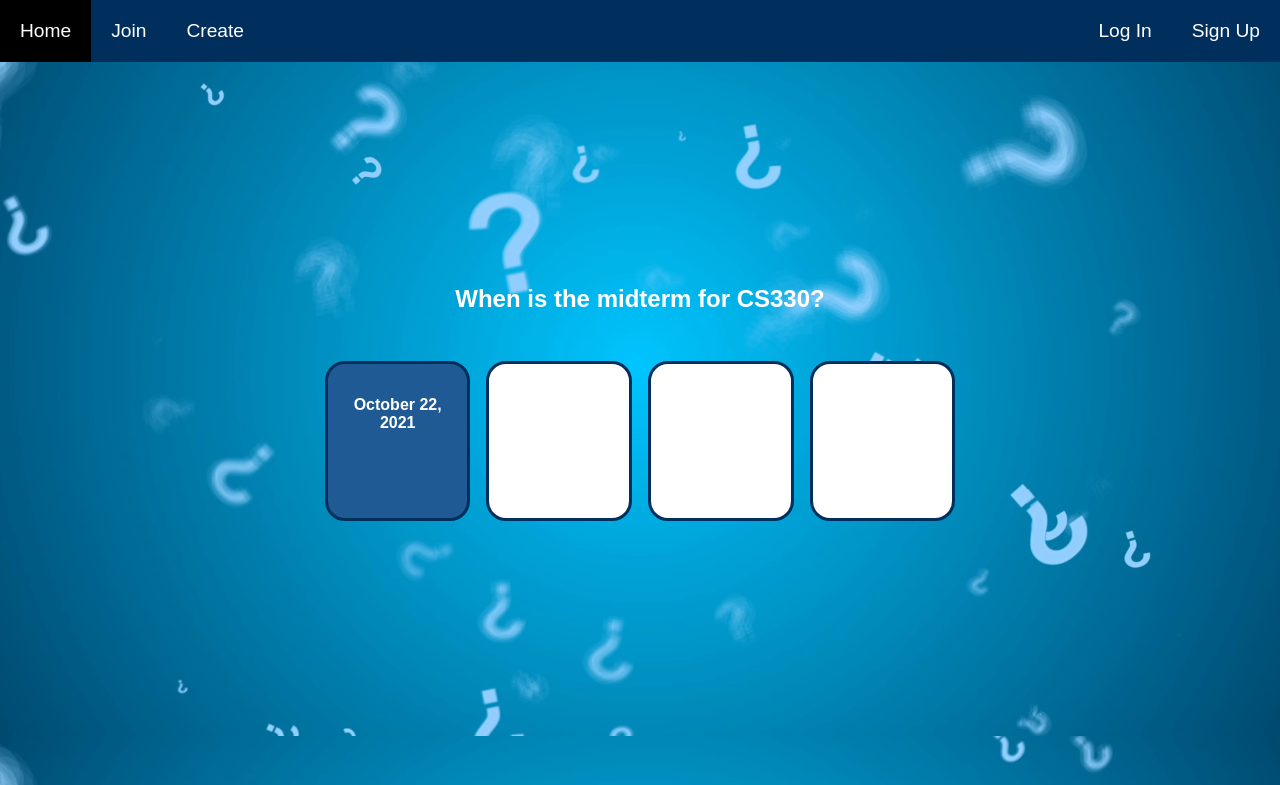
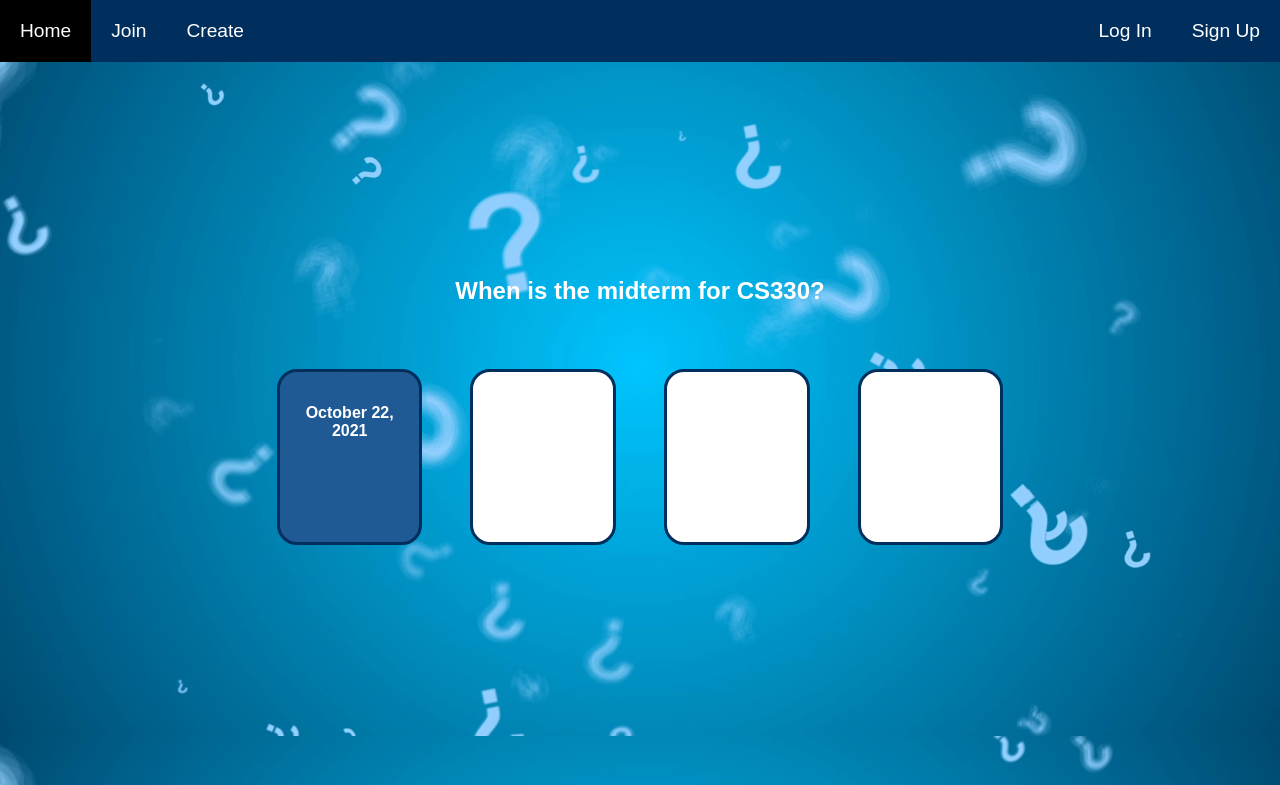
Before and after one commit to milesHerrick/quiz-project, a PHP site: page /questions.html in a window 1280 px wide. Shown: the top 785 px of the page. Run offline with PHP 8.4, Linux system fonts and the light colour scheme.

Commit message:
fixed comments

```diff
--- a/home.css
+++ b/home.css
@@ -33,11 +33,12 @@ p{
 #homeCard {
 	margin-top: 10%;
 	width: 80%;
-
+	/*
 	#we can discuss this later
 	#border: 2px solid #002f5d;
 	#border-radius: 20px;
 	#backdrop-filter: blur(5px);
+    */
 }
 
 #homeButtons {
--- a/join.css
+++ b/join.css
@@ -17,10 +17,11 @@ body {
   flex-direction: column;
   align-items: center;
   justify-content: center;
-
+  /*
   #we can discuss this later
   #border: 2px solid #002f5d;
   #border-radius: 20px;
+  */
   width: 80%;
 }
 form{
@@ -48,7 +49,7 @@ form{
   background-color: black;
 }
 h2{
-  #margin: 5%;
+  margin: 5%;
   font-size: 3em;
   font-family: Arial, Helvetica, sans-serif;
   color:rgb(70, 69, 69);
--- a/questions.css
+++ b/questions.css
@@ -61,7 +61,7 @@ label {
   border-radius: 20px;
   padding: 1rem;
   margin-bottom: 1rem;
-  #margin: 1rem;
+  margin: 1rem;
   text-align: center;
   position: relative;
 }
```
